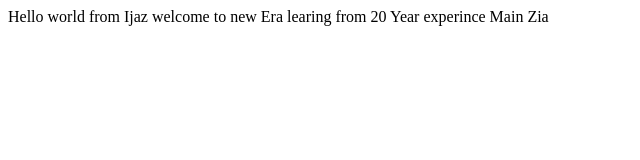
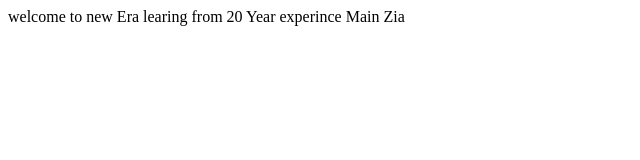
Before and after one commit to Jazz101/bootcamp2020, a plain HTML site: page index.html in a window 1280 px wide. Shown: the whole page, without its empty margins (0-640 px from the left). Drawn offline with Linux system fonts and the light colour scheme.

Commit message:
changes
changes

```diff
--- a/index.html
+++ b/index.html
@@ -7,7 +7,7 @@
 </head>
 <body>
     <div>
-        Hello world from Ijaz welcome to new Era learing from 20 Year experince Main Zia
+       welcome to new Era learing from 20 Year experince Main Zia
     </div>
 
 </body>
```
